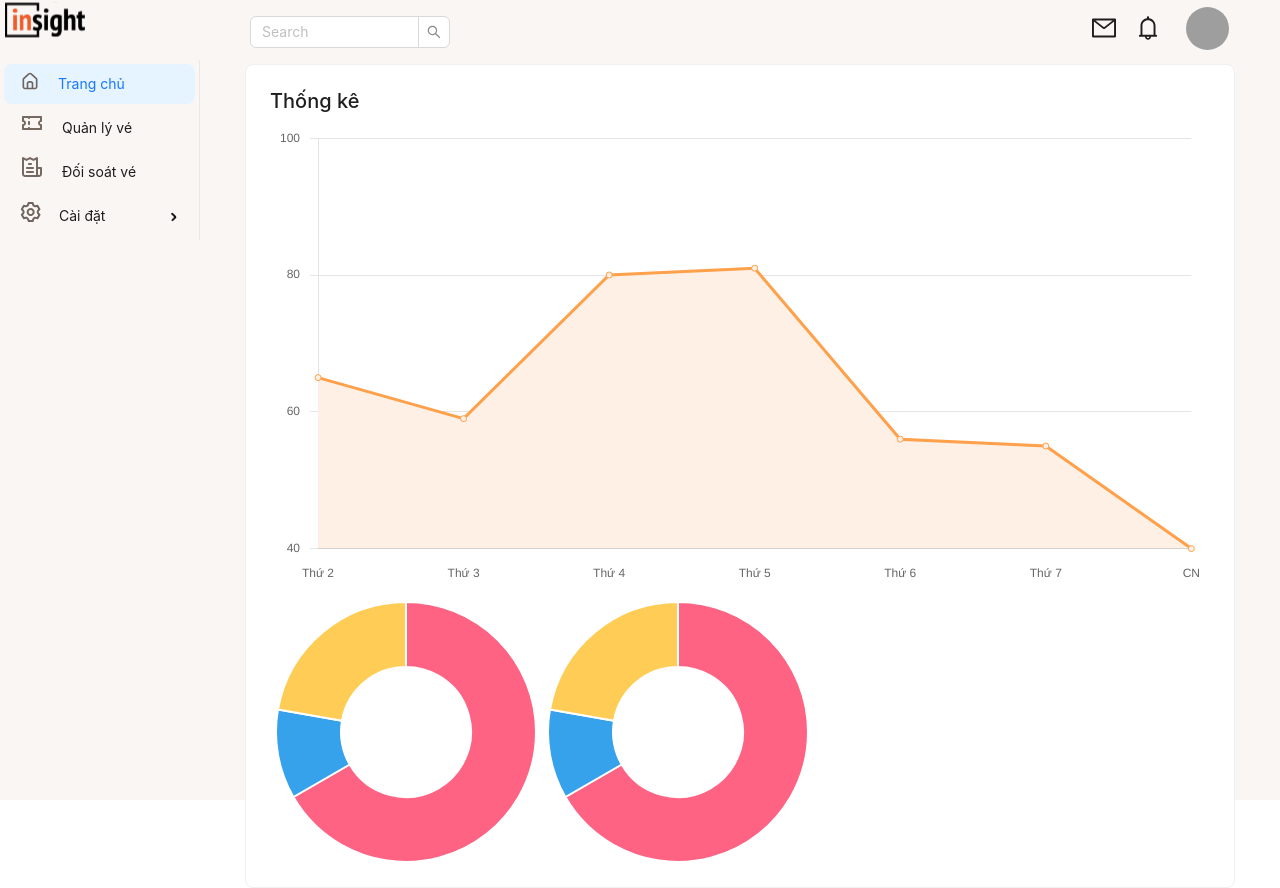
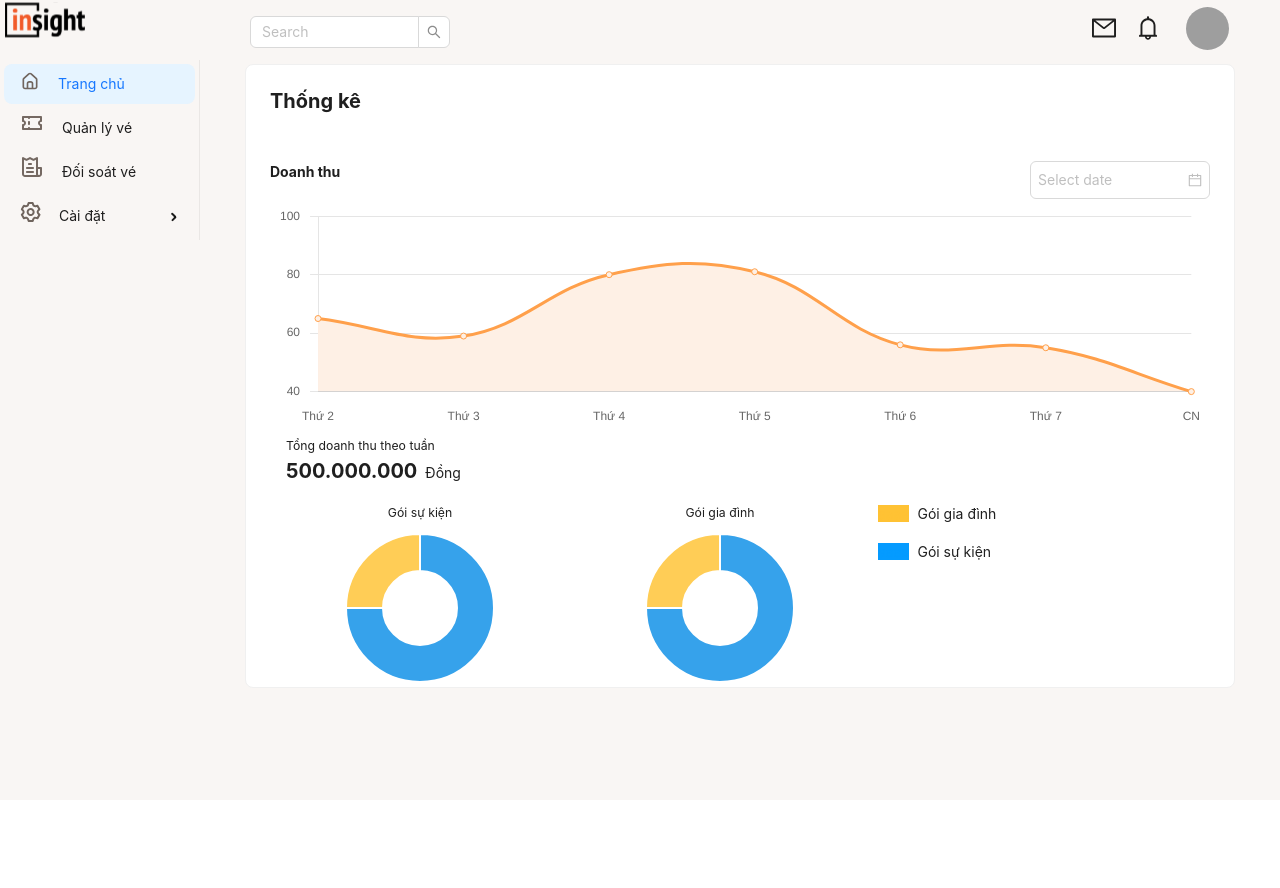
Before and after one commit to VoNgocChau/CMS_Ticket, a React (Create React App) app: page / in a window 1280 px wide. After the commit the page ends 800 px from the top, so only its background shows below. Built offline with nearby package versions, Linux system fonts and the light colour scheme; grey boxes are pictures that could not be loaded.

Commit message:
update 17/07

```diff
--- a/src/App.css
+++ b/src/App.css
@@ -1,4 +1,3 @@
 .content {
     background-color: #f9f6f4;
-    height: 400px;
 }
--- a/src/App.tsx
+++ b/src/App.tsx
@@ -24,10 +24,16 @@ function App() {
     ],
   };
   const chartOptions = {
+    elements: {
+      line: {
+        tension: 0.4,
+      }
+    },
     plugins: {
       legend: {
         display: false, // Loại bỏ hình dấu chấm tròn
       },
+
     },
     scales: {
       x: {
--- a/src/pages/Dashboard/Dashboard.tsx
+++ b/src/pages/Dashboard/Dashboard.tsx
@@ -1,4 +1,4 @@
-import { Card } from "antd";
+import { Card, DatePicker } from "antd";
 import "./dashboard.css";
 import { Chart, ChartConfiguration, registerables } from "chart.js";
 import { useEffect, useRef } from "react";
@@ -34,16 +34,12 @@ const Dashboard: React.FC<ChartComponentProps> = ({ data, options }) => {
       const ctx2 = chartRef2.current.getContext("2d");
       if (ctx1 && ctx2) {
         const data = {
-
+          labels: [],
           datasets: [
             {
               label: "My First Dataset",
-              data: [300, 50, 100],
-              backgroundColor: [
-                "rgb(255, 99, 132)",
-                "rgb(54, 162, 235)",
-                "rgb(255, 205, 86)",
-              ],
+              data: [300, 100],
+              backgroundColor: ["rgb(54, 162, 235)", "rgb(255, 205, 86)"],
               hoverOffset: 4,
             },
           ],
@@ -52,29 +48,90 @@ const Dashboard: React.FC<ChartComponentProps> = ({ data, options }) => {
         new Chart(ctx1, {
           type: "doughnut",
           data: data,
-
+          options: {
+            responsive: true,
+            maintainAspectRatio: false,
+          },
         });
         new Chart(ctx2, {
-          type: 'doughnut',
+          type: "doughnut",
           data: data,
-        })
+          options: {
+            responsive: true,
+            maintainAspectRatio: false,
+          },
+        });
       }
+
     }
+
   }, []);
 
   return (
     <div className="">
       <Card className="card__style_dashboard">
         <section>
-          <h5>Thống kê</h5>
+          <h5 className="fw-bold">Thống kê</h5>
         </section>
 
-        <div className="chart__style">
-          <canvas ref={chartRef} id="chart" />
+        <div className="chart__style mt-5">
+          <div className="d-flex">
+            <p className="fw-bold">Doanh thu</p>
+            <DatePicker className="ms-auto" size="small" format={"MM/YYYY"} />
+          </div>
+          <canvas
+            ref={(ref) => {
+              chartRef.current = ref;
+            }}
+            id="chart"
+            style={{ width: "400px", height: "100px" }}
+          />
+        </div>
+        <div className="mx-3">
+          <small>Tổng doanh thu theo tuần</small>
+          <p>
+            <span className="fw-bold me-2 fs-5">500.000.000</span>Đồng
+          </p>
         </div>
         <div className="circle">
-          <canvas ref={chartRef2} />
-          <canvas ref={chartRef1} />
+          <div className="d-flex flex-column align-items-center">
+            <small>Gói sự kiện</small>
+            <canvas ref={chartRef2} />
+          </div>
+          <div className="d-flex flex-column align-items-center">
+            <small>Gói gia đình</small>
+            <canvas ref={chartRef1} />
+          </div>
+          <div>
+            <p className="" style={{ whiteSpace: "nowrap" }}>
+              <span
+                style={{
+                  backgroundColor: "#ffc234",
+                  width: "10px",
+                  height: "10px",
+                  color: "#ffc234",
+                }}
+                className="mx-2"
+              >
+                aaaa
+              </span>
+              Gói gia đình
+            </p>
+            <p style={{ whiteSpace: "nowrap" }}>
+              <span
+                style={{
+                  backgroundColor: "#059bff",
+                  color: "#059bff",
+                  width: "10px",
+                  height: "10px",
+                }}
+                className="mx-2"
+              >
+                aaaa
+              </span>
+              Gói sự kiện
+            </p>
+          </div>
         </div>
       </Card>
     </div>
--- a/src/pages/Dashboard/dashboard.css
+++ b/src/pages/Dashboard/dashboard.css
@@ -10,8 +10,8 @@
 .circle {
   display: flex;
   justify-content: space-between;
-  width: 18.8125rem;
-  height: 17rem;
+  width: 19.8125rem;
+  height: 10rem;
 }
 
 .row {
--- a/src/pages/TicketReconciliation/TicketReconci.tsx
+++ b/src/pages/TicketReconciliation/TicketReconci.tsx
@@ -13,6 +13,15 @@ import dayjs, { Dayjs } from "dayjs";
 import advancedFormat from "dayjs/plugin/advancedFormat";
 dayjs.extend(advancedFormat);
 
+const TicketReconci = () => {
+  const dispatch = useAppDispatch();
+  const data = useAppSelector((state) => state.reconciliation.tickets);
+  const [filterStatus, setFilterStatus] = useState("all");
+  const [searchText, setSearchText] = useState("");
+  const [filteredData, setFilteredData] =
+    useState<ReconciliationTicket[]>(data);
+  const [startDate, setStartDate] = useState<Dayjs | null>(null);
+  const [endDate, setEndDate] = useState<Dayjs | null>(null);
   const columns = [
     {
       title: "STT",
@@ -38,26 +47,22 @@ const columns = [
     {
       title: "",
       dataIndex: "status",
+      render: (status: string) => {
+        if (status === "Chưa đối soát") {
+          return <i style={{ color: "gray" }}>Chưa đối soát</i>;
+        } else if (status === "Đã đối soát") {
+          return <i style={{ color: "red" }}>Đã đối soát</i>;
+        }
+        return null;
+      },
     },
   ];
-
-const TicketReconci = () => {
-  const dispatch = useAppDispatch();
-  const data = useAppSelector((state) => state.reconciliation.tickets);
-  const [filterStatus, setFilterStatus] = useState("all");
-  const [searchText, setSearchText] = useState("");
-  const [filteredDatas, setFilteredData] = useState<
-    ReconciliationTicket[] | undefined
-  >([]); // Dữ liệu đã lọc
-  const [startDate, setStartDate] = useState<Dayjs | null>(null);
-  const [endDate, setEndDate] = useState<Dayjs | null>(null);
 
   useEffect(() => {
     dispatch(fetchDataReconciliation());
   }, [dispatch]);
 
   useEffect(() => {
-    // Áp dụng điều kiện lọc khi filterStatus hoặc data thay đổi
     setFilteredData(data);
   }, [data]);
 
@@ -65,53 +70,53 @@ const TicketReconci = () => {
     const filterData = (data: ReconciliationTicket[], filterStatus: string) => {
       if (filterStatus === "all") {
         return data;
-      } else if (filterStatus === "Chưa đối soát") {
+      }
       return data.filter((ticket) => ticket.status === filterStatus);
-      } else if (filterStatus === "Đã đối soát") {
-        return data.filter((ticket) => ticket.status === filterStatus);
-      }
     };
-    if (data) {
+
     let filtered = filterData(data, filterStatus);
-      if (startDate?.format("DD/MM/YYYY")) {
-        filtered = filtered?.filter((ticket) =>
+
+    if (startDate) {
+      filtered = filtered.filter((ticket) =>
         dayjs(ticket.dateUsage).isAfter(startDate, "day")
       );
     }
-      if (endDate?.format("DD/MM/YYYY")) {
-        filtered = filtered?.filter((ticket) =>
+
+    if (endDate) {
+      filtered = filtered.filter((ticket) =>
         dayjs(ticket.dateUsage).isBefore(endDate, "day")
       );
     }
+
     setFilteredData(filtered);
-    }
   };
 
-  // chot doi soat
   const handleReconciliation = () => {
-    // lay danh sach chua doi soat
     const unreconciledTickets = data.filter(
-      (ticket) => ticket.status === "Chưa đối soát"
+      (ticket: any) => ticket.status === "Chưa đối soát"
     );
 
-    // thay doi trang thai thanh da doi soat
     const updatedTickets = unreconciledTickets.map((ticket) => ({
       ...ticket,
       status: "Đã đối soát",
     }));
+
     dispatch(updateReconciliationData(updatedTickets));
+  };
+
+  const handleExportExcel = () => {
+    // Logic to export data to Excel
   };
 
   const handleFilterChange = (e: any) => {
     setFilterStatus(e.target.value);
   };
 
-  // search
   const searchDevices = () => {
-    let searchData = filteredDatas;
+    let searchData = filteredData;
 
     if (searchText !== "") {
-      searchData = searchData?.filter(
+      searchData = searchData.filter(
         (ticket) =>
           ticket.numberTicket &&
           ticket.numberTicket.toLowerCase().includes(searchText.toLowerCase())
@@ -120,6 +125,10 @@ const TicketReconci = () => {
 
     return searchData;
   };
+
+  const isAllReconciled = data.every(
+    (ticket) => ticket.status === "Đã đối soát"
+  );
 
   return (
     <div className="d-flex">
@@ -134,8 +143,11 @@ const TicketReconci = () => {
             value={searchText}
             onChange={(e) => setSearchText(e.target.value)}
           />
-          <Button className="btn__custom" onClick={handleReconciliation}>
-            Chốt đối soát
+          <Button
+            className="btn__custom"
+            onClick={isAllReconciled ? handleExportExcel : handleReconciliation}
+          >
+            {isAllReconciled ? "Xuất file Excel" : "Chốt đối soát"}
           </Button>
         </div>
         <Table
```
Also changed, not shown: src/pages/ListTicket/ListTicket.tsx (+50 -81 lines). Lines whose indentation alone changed are shown as unchanged.
